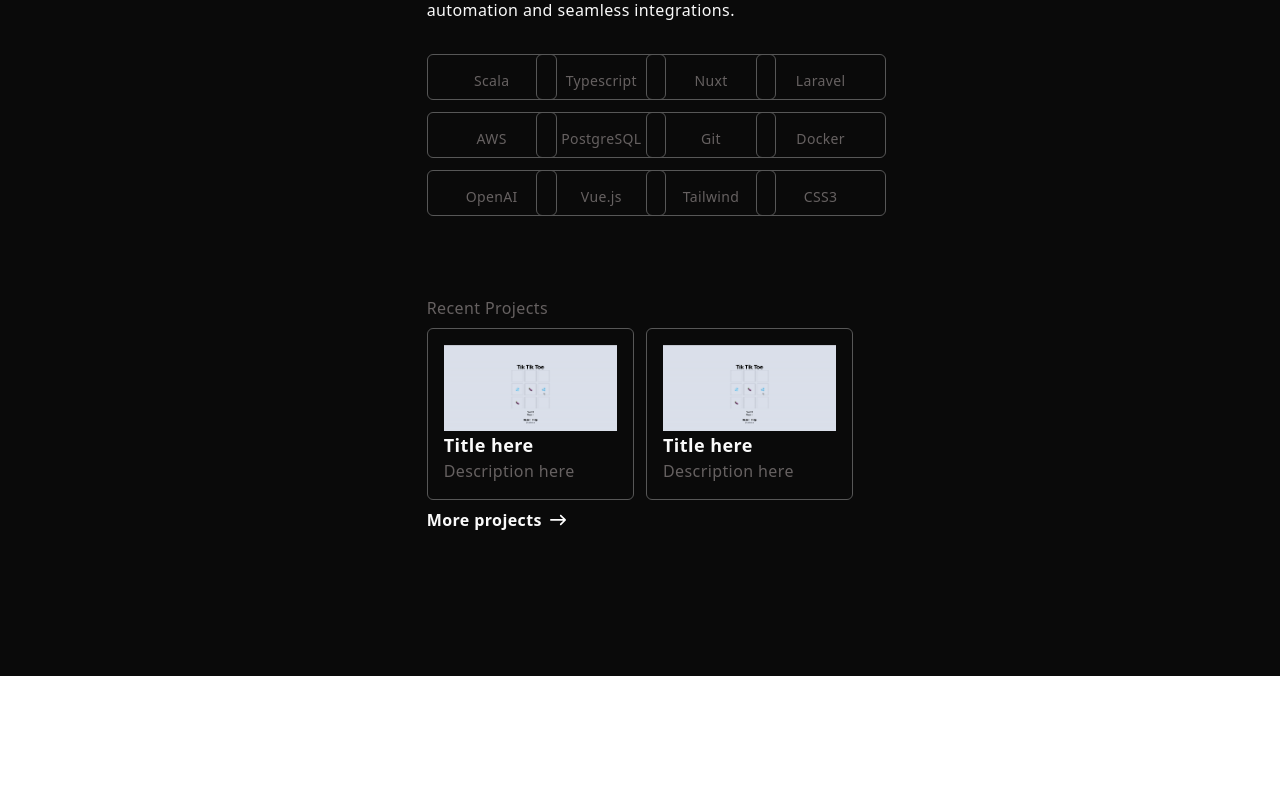
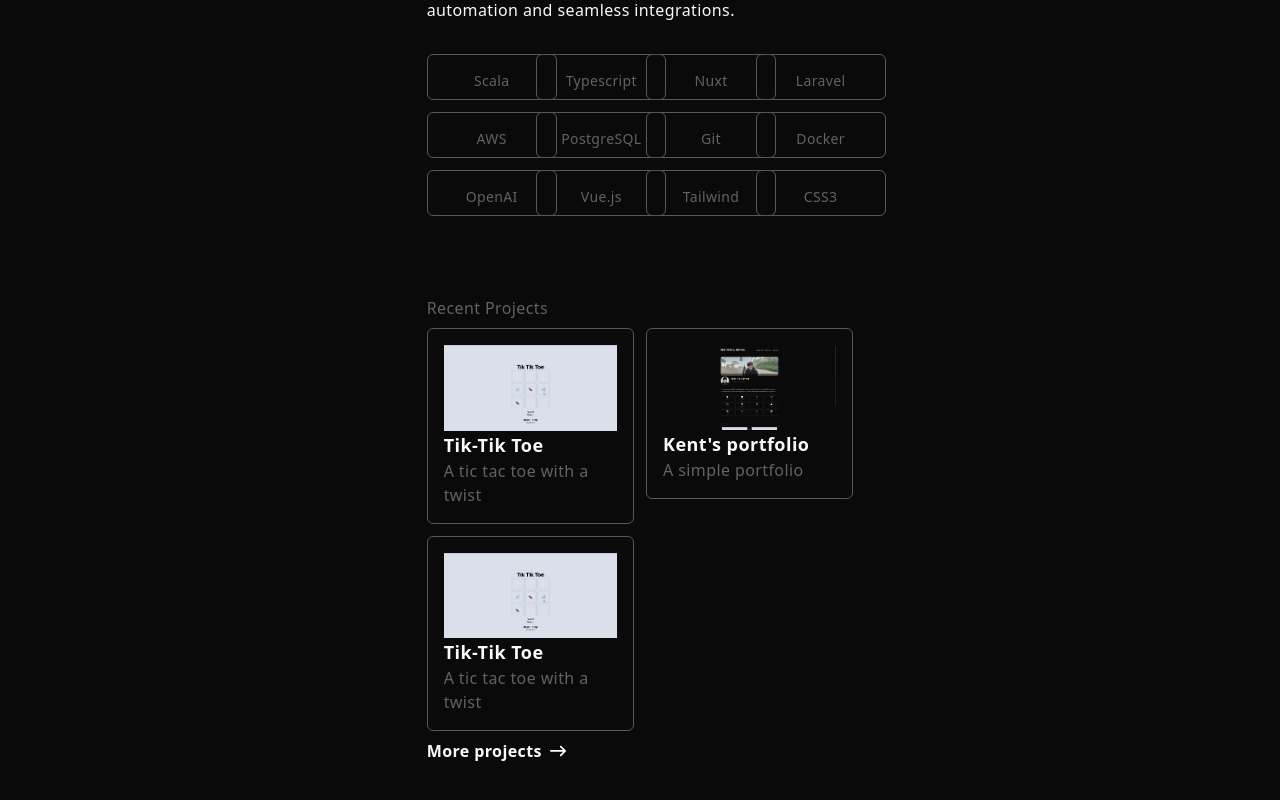
Before and after one commit to xborgkenkent/portfolio, a Vue app: page / in a window 1280 px wide. Shown: the part 516-1316 px from the top of the page. Before the commit the page ends 1192 px from the top, so only its background shows below. Built offline with nearby package versions, Linux system fonts and the light colour scheme.

Commit message:
update RecentProject component
reusable

```diff
--- a/src/components/RecentProject.vue
+++ b/src/components/RecentProject.vue
@@ -1,11 +1,18 @@
 <script setup lang="ts">
+
+const props = defineProps({
+  title: String,
+  description: String,
+  link: String,
+  image: String
+});
 
 </script>
 
 <template>
-    <div class="flex flex-col border border-[#575757] p-4 rounded-md">
-        <img src="../../public/tiktiktoe.png" class="w-fit">
-        <p class="font-sans font-bold text-lg text-[#FAFAFA] tracking-wide">Title here</p>
-        <p class="font-sans font-thin text-base text-[#666161] tracking-wide">Description here</p>
+    <div class="w-fit flex flex-col border border-[#575757] p-4 rounded-md hover:bg-[#262626]">
+        <img :src="`../../public/${image}`" class="w-fit">
+        <p class="font-sans font-bold text-lg text-[#FAFAFA] tracking-wide">{{ title }}</p>
+        <p class="font-sans font-thin text-base text-[#666161] tracking-wide">{{ description }}</p>
     </div>
 </template>
--- a/src/views/AboutMe.vue
+++ b/src/views/AboutMe.vue
@@ -2,7 +2,7 @@
 import Tech from "../components/Tech.vue"
 import RecentProject from "../components/RecentProject.vue"
 
-interface Tech {
+export interface Tech {
     name: string
     icon: string
 }
@@ -21,6 +21,20 @@ const techs: Tech[] = [
     { name: 'Tailwind', icon: 'tailwind.svg' },
     { name: 'CSS3', icon: 'css3.svg' },
   ]
+
+export interface Project {
+    title: string
+    description: string
+    link: string
+    image: string
+}
+
+const projects: Project[] = [
+    { title: 'Tik-Tik Toe', description: 'A tic tac toe with a twist' , link: 'https://github.com/xborgkenkent/TikTikToe', image: 'tiktiktoe.png'},
+    { title: 'Kent\'s portfolio', description: 'A simple portfolio' , link: 'https://github.com/xborgkenkent/TikTikToe', image: 'portfolio.png'},
+    { title: 'Tik-Tik Toe', description: 'A tic tac toe with a twist' , link: 'https://github.com/xborgkenkent/TikTikToe', image: 'tiktiktoe.png'},
+    ]
+
 </script>
 
 <template>
@@ -50,9 +64,10 @@ const techs: Tech[] = [
         </div>
         <div class="flex flex-col gap-2 pt-20">
             <p class="font-sans font-thin text-md text-[#666161] tracking-wide">Recent Projects</p>
-            <div class="flex gap-3 justify-between">
-                <RecentProject/>
-                <RecentProject/>
+            <div class="grid grid-cols-2 gap-3">
+                <div v-for="(project, index) in projects" :key="index">
+                    <RecentProject :title="project.title" :description="project.description" :link="project.link" :image="project.image"/>
+                </div>
             </div>
             <div class="flex items-center gap-2">
                 <p class="font-sans font-bold text-md text-[#FAFAFA] tracking-wide">More projects</p>
```
Lines whose indentation alone changed are shown as unchanged.
